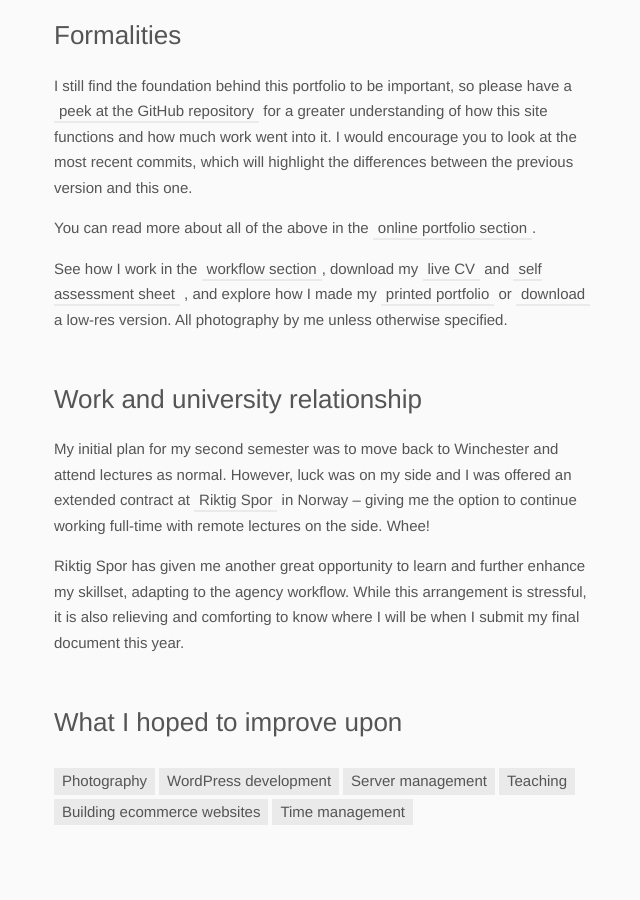
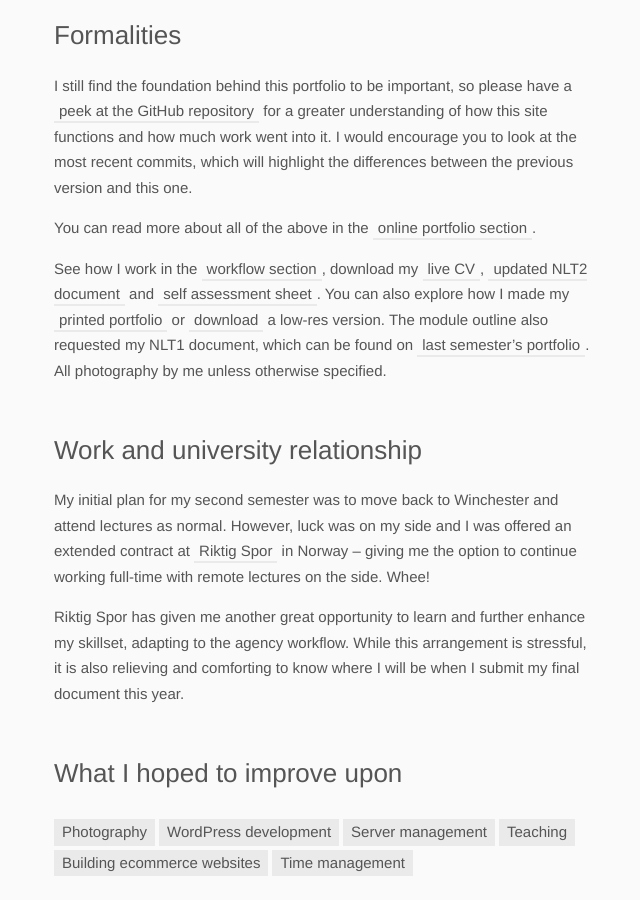
Before and after one commit to partcoffee/uni, a Jekyll site: the page built from _case/-foreword.md, in a window 1280 px wide and 900 px high, scrolled down 1270 px. Shown: the whole window, without its empty margins (316-956 px from the left). Built offline with Jekyll 4.4.1, drawn with Linux system fonts in a browser that asks for light colours.

Commit message:
added nlt1 according to module outline and nlt2 according to assessment sheet

```diff
--- a/_case/-foreword.md
+++ b/_case/-foreword.md
@@ -29,7 +29,7 @@ I still find the foundation behind this portfolio to be important, so please hav
 
 You can read more about all of the above in the <a href="/final/online-portfolio/">online portfolio section</a>.
 
-See how I work in the <a target="_blank" href="/final/workflow-and-conclusion/">workflow section</a>, download my <a target="_blank" href="/../img/assets/Y3S2-MagnusSkare-CV.pdf">live CV</a> and <a href="/../img/assets/Y3S2-MagnusSkare-SAS.pdf" target="_blank">self assessment sheet</a> , and explore how I made my <a target="_blank" href="/final/printed-portfolio">printed portfolio</a> or <a href="/../img/final/print.pdf" target="_blank">download</a> a low-res version. All photography by me unless otherwise specified.
+See how I work in the <a target="_blank" href="/final/workflow-and-conclusion/">workflow section</a>, download my <a target="_blank" href="/../img/assets/Y3S2-MagnusSkare-CV.pdf">live CV</a>, <a href="/../img/assets/Y3S2-MagnusSkare-NLT2.pdf" target="_blank">updated NLT2 document</a> and <a href="/../img/assets/Y3S2-MagnusSkare-SAS.pdf" target="_blank">self assessment sheet</a>. You can also explore how I made my <a target="_blank" href="/final/printed-portfolio">printed portfolio</a> or <a href="/../img/final/print.pdf" target="_blank">download</a> a low-res version. The module outline also requested my NLT1 document, which can be found on <a href="/preface/#formalities">last semester's portfolio</a>. All photography by me unless otherwise specified.
 
 <div class="div"></div>
 
```
Also changed, not shown: 3 other files.
